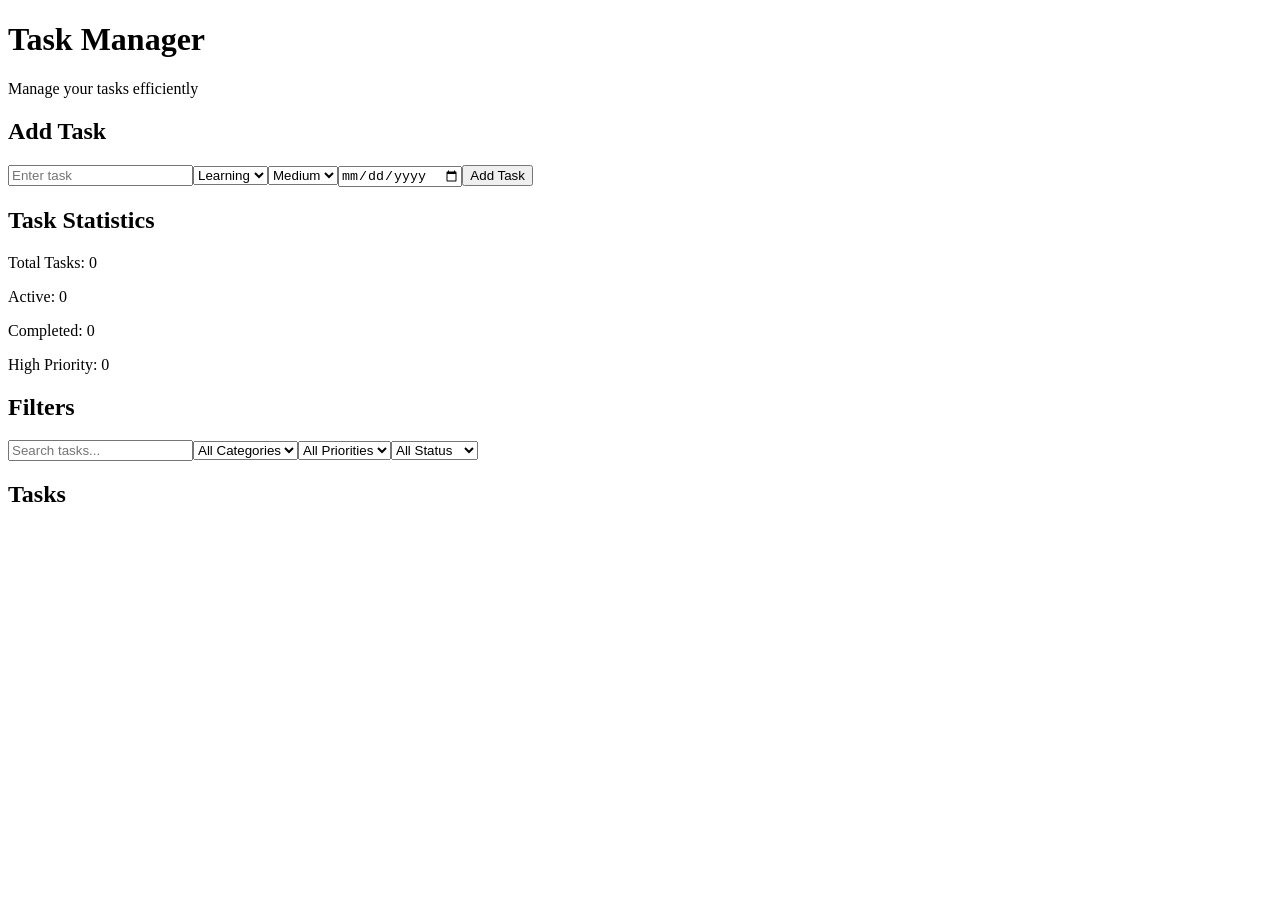
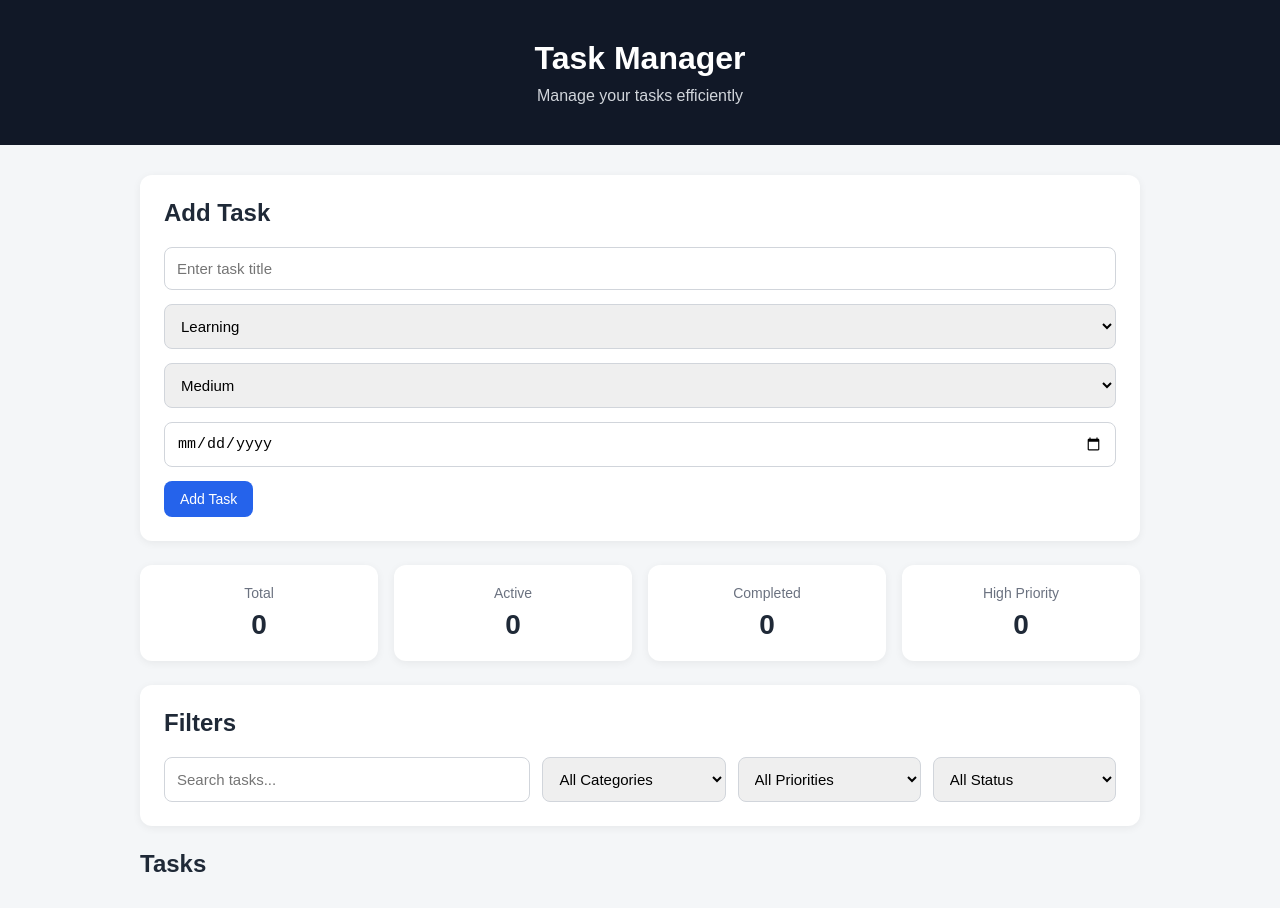
Before and after one commit to Ganesh-krish/React-Learning-Projects, a React (Vite) app in the folder task-manager/: page / in a window 1280 px wide. Before the commit the page ends 800 px from the top, so only its background shows below. Built offline with nearby package versions, Linux system fonts and the light colour scheme.

Commit message:
UI added

```diff
--- a/task-manager/src/App.css
+++ b/task-manager/src/App.css
@@ -0,0 +1,247 @@
+* {
+    box-sizing: border-box;
+}
+
+body {
+    margin: 0;
+    font-family: Arial, sans-serif;
+    background: #f4f6f8;
+    color: #1f2937;
+}
+
+.app {
+    min-height: 100vh;
+}
+
+.header {
+    background: #111827;
+    color: white;
+    text-align: center;
+    padding: 40px 20px;
+}
+
+.header h1 {
+    margin: 0;
+    font-size: 32px;
+}
+
+.header p {
+    margin: 10px 0 0;
+    color: #d1d5db;
+}
+
+.container {
+    width: min(100% - 40px, 1000px);
+    margin: 30px auto;
+}
+
+.card {
+    background: white;
+    padding: 24px;
+    border-radius: 12px;
+    margin-bottom: 24px;
+    box-shadow: 0 2px 8px rgba(0, 0, 0, 0.06);
+}
+
+.card h2 {
+    margin-top: 0;
+}
+
+/* Form */
+
+.task-form {
+    display: grid;
+    gap: 14px;
+}
+
+.task-form input,
+.task-form select,
+.filters input,
+.filters select {
+    width: 100%;
+    padding: 12px;
+    border: 1px solid #d1d5db;
+    border-radius: 8px;
+    font-size: 15px;
+}
+
+.task-form input:focus,
+.task-form select:focus,
+.filters input:focus,
+.filters select:focus {
+    outline: none;
+    border-color: #2563eb;
+}
+
+.form-actions {
+    display: flex;
+    gap: 10px;
+}
+
+button {
+    border: none;
+    border-radius: 8px;
+    padding: 10px 16px;
+    cursor: pointer;
+    font-size: 14px;
+}
+
+.primary-btn {
+    background: #2563eb;
+    color: white;
+}
+
+.secondary-btn {
+    background: #e5e7eb;
+    color: #111827;
+}
+
+button:hover {
+    opacity: 0.9;
+}
+
+/* Statistics */
+
+.stats {
+    display: grid;
+    grid-template-columns: repeat(4, 1fr);
+    gap: 16px;
+    margin-bottom: 24px;
+}
+
+.stat-card {
+    background: white;
+    padding: 20px;
+    border-radius: 12px;
+    text-align: center;
+    box-shadow: 0 2px 8px rgba(0, 0, 0, 0.06);
+}
+
+.stat-card span {
+    display: block;
+    font-size: 14px;
+    color: #6b7280;
+    margin-bottom: 8px;
+}
+
+.stat-card strong {
+    font-size: 28px;
+}
+
+/* Filters */
+
+.filters {
+    display: grid;
+    grid-template-columns: 2fr 1fr 1fr 1fr;
+    gap: 12px;
+}
+
+/* Tasks */
+
+.task-card {
+    background: white;
+    padding: 20px;
+    border-radius: 12px;
+    margin-bottom: 14px;
+    box-shadow: 0 2px 8px rgba(0, 0, 0, 0.06);
+}
+
+.task-header {
+    display: flex;
+    justify-content: space-between;
+    align-items: center;
+    gap: 15px;
+}
+
+.task-header h3 {
+    margin: 0;
+}
+
+.task-details {
+    display: flex;
+    gap: 15px;
+    margin-top: 10px;
+    color: #6b7280;
+    font-size: 14px;
+}
+
+.priority {
+    padding: 5px 10px;
+    border-radius: 20px;
+    font-size: 12px;
+    font-weight: bold;
+}
+
+.priority.high {
+    background: #fee2e2;
+    color: #b91c1c;
+}
+
+.priority.medium {
+    background: #fef3c7;
+    color: #92400e;
+}
+
+.priority.low {
+    background: #dcfce7;
+    color: #166534;
+}
+
+.task-actions {
+    display: flex;
+    gap: 8px;
+    margin-top: 16px;
+}
+
+.complete-btn {
+    background: #16a34a;
+    color: white;
+}
+
+.edit-btn {
+    background: #2563eb;
+    color: white;
+}
+
+.delete-btn {
+    background: #dc2626;
+    color: white;
+}
+
+/* Completed task */
+
+.task-card.completed {
+    opacity: 0.7;
+}
+
+.task-card.completed h3 {
+    text-decoration: line-through;
+}
+
+/* Mobile */
+
+@media (max-width: 700px) {
+
+    .container {
+        width: min(100% - 20px, 1000px);
+        margin: 20px auto;
+    }
+
+    .stats {
+        grid-template-columns: repeat(2, 1fr);
+    }
+
+    .filters {
+        grid-template-columns: 1fr;
+    }
+
+    .task-details {
+        flex-direction: column;
+        gap: 6px;
+    }
+
+    .task-header {
+        align-items: flex-start;
+    }
+
+}
--- a/task-manager/src/App.jsx
+++ b/task-manager/src/App.jsx
@@ -4,7 +4,7 @@ import FilterBar from "./components/FilterBar";
 import TaskList from "./components/TaskList";
 import TaskStats from "./components/TaskStats";
 import {useState,useEffect} from "react";
-
+import "./App.css";
 function App() {
 
 
@@ -120,14 +120,15 @@ function App() {
         tasks.filter(task => !task.completed).length;
 
     const highPriorityTasks =
-        tasks.filter(task => task.priority === "High").length
+        tasks.filter(task => task.priority === "High").length;
 
-        ;
     return (
-        <div>
+        <div className="app">
+
             <Header />
 
-            <main>
+            <main className="container">
+
                 <TaskForm
                     addTask={addTask}
                     editingTask={editingTask}
@@ -148,12 +149,14 @@ function App() {
                 />
 
                 <TaskList
-                  tasks={filteredTasks}
-                  deleteTask={deleteTask}
-                  toggleTask={toggleTask}
-                  onEdit={startEditTask}
+                    tasks={filteredTasks}
+                    deleteTask={deleteTask}
+                    toggleTask={toggleTask}
+                    onEdit={startEditTask}
                 />
+
             </main>
+
         </div>
     );
 }
--- a/task-manager/src/components/FilterBar.jsx
+++ b/task-manager/src/components/FilterBar.jsx
@@ -1,9 +1,11 @@
 function FilterBar({ filters, onFilterChange }) {
 
     return (
-        <section>
+        <section className="card">
 
                 <h2>Filters</h2>
+
+                <div className="filters">
 
                     <input
                         type="text"
@@ -45,6 +47,8 @@ function FilterBar({ filters, onFilterChange }) {
                         <option value="Completed">Completed</option>
                     </select>
 
+                </div>
+
             </section>
     );
 }
--- a/task-manager/src/components/Header.jsx
+++ b/task-manager/src/components/Header.jsx
@@ -1,6 +1,6 @@
 function Header() {
     return (
-        <header>
+        <header className="header">
             <h1>Task Manager</h1>
             <p>Manage your tasks efficiently</p>
         </header>
--- a/task-manager/src/components/TaskForm.jsx
+++ b/task-manager/src/components/TaskForm.jsx
@@ -85,17 +85,20 @@ function TaskForm({ addTask, editingTask, updateTask, cancelEdit }) {
     }
 
     return (
-        <section>
-            <h2>Add Task</h2>
+        <section className="card">
 
-            <form onSubmit={handleSubmit}>
+            <h2>
+                {editingTask ? "Edit Task" : "Add Task"}
+            </h2>
+
+            <form onSubmit={handleSubmit} className="task-form">
 
                 <input
                     type="text"
                     name="title"
                     value={formData.title}
                     onChange={handleChange}
-                    placeholder="Enter task"
+                    placeholder="Enter task title"
                 />
 
                 <select
@@ -125,7 +128,9 @@ function TaskForm({ addTask, editingTask, updateTask, cancelEdit }) {
                     onChange={handleChange}
                 />
 
-                <button type="submit">
+                <div className="form-actions">
+
+                    <button type="submit" className="primary-btn">
                         {editingTask ? "Update Task" : "Add Task"}
                     </button>
 
@@ -133,12 +138,16 @@ function TaskForm({ addTask, editingTask, updateTask, cancelEdit }) {
                         <button
                             type="button"
                             onClick={cancelEdit}
+                            className="secondary-btn"
                         >
                             Cancel
                         </button>
                     )}
 
+                </div>
+
             </form>
+
         </section>
     );
 }
--- a/task-manager/src/components/TaskItem.jsx
+++ b/task-manager/src/components/TaskItem.jsx
@@ -6,39 +6,64 @@ function TaskItem({
 }) {
 
     return (
-        <div>
+        <article className={`task-card ${task.completed ? "completed" : ""}`}>
+
+            <div className="task-content">
+
+                <div className="task-header">
 
                     <h3>{task.title}</h3>
 
-            <p>Category: {task.category}</p>
+                    <span className={`priority ${task.priority.toLowerCase()}`}>
+                        {task.priority}
+                    </span>
 
-            <p>Priority: {task.priority}</p>
+                </div>
 
-            <p>
-                Due Date: {task.dueDate || "No due date"}
-            </p>
+                <div className="task-details">
 
-            <p>
-                Status: {
-                    task.completed
-                        ? "Completed"
-                        : "Active"
-                }
-            </p>
+                    <span>{task.category}</span>
 
-            <button onClick={() => toggleTask(task.id)}>
+                    <span>
+                        {task.dueDate
+                            ? `Due: ${task.dueDate}`
+                            : "No due date"}
+                    </span>
+
+                    <span>
+                        {task.completed ? "Completed" : "Active"}
+                    </span>
+
+                </div>
+
+            </div>
+
+            <div className="task-actions">
+
+                <button
+                    onClick={() => toggleTask(task.id)}
+                    className="complete-btn"
+                >
                     {task.completed ? "Undo" : "Complete"}
                 </button>
 
-            <button onClick={() => onEdit(task)}>
+                <button
+                    onClick={() => onEdit(task)}
+                    className="edit-btn"
+                >
                     Edit
                 </button>
 
-            <button onClick={() => deleteTask(task.id)}>
+                <button
+                    onClick={() => deleteTask(task.id)}
+                    className="delete-btn"
+                >
                     Delete
                 </button>
 
             </div>
+
+        </article>
     );
 }
 
--- a/task-manager/src/components/TaskStats.jsx
+++ b/task-manager/src/components/TaskStats.jsx
@@ -6,17 +6,27 @@ function TaskStats({
 }) {
 
     return (
-        <section>
+        <section className="stats">
 
-            <h2>Task Statistics</h2>
+            <div className="stat-card">
+                <span>Total</span>
+                <strong>{totalTasks}</strong>
+            </div>
 
-            <p>Total Tasks: {totalTasks}</p>
+            <div className="stat-card">
+                <span>Active</span>
+                <strong>{activeTasks}</strong>
+            </div>
 
-            <p>Active: {activeTasks}</p>
+            <div className="stat-card">
+                <span>Completed</span>
+                <strong>{completedTasks}</strong>
+            </div>
 
-            <p>Completed: {completedTasks}</p>
-
-            <p>High Priority: {highPriorityTasks}</p>
+            <div className="stat-card">
+                <span>High Priority</span>
+                <strong>{highPriorityTasks}</strong>
+            </div>
 
         </section>
     );
```
Lines whose indentation alone changed are shown as unchanged.
